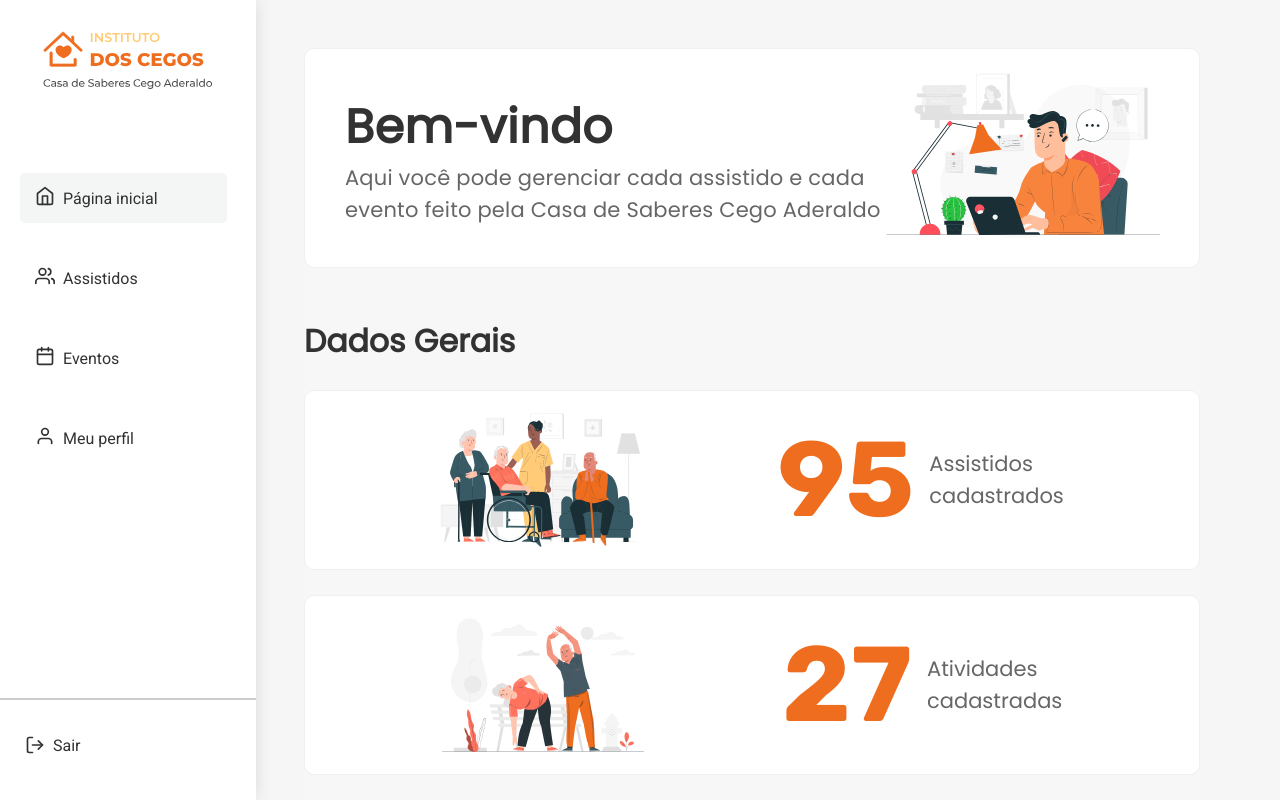
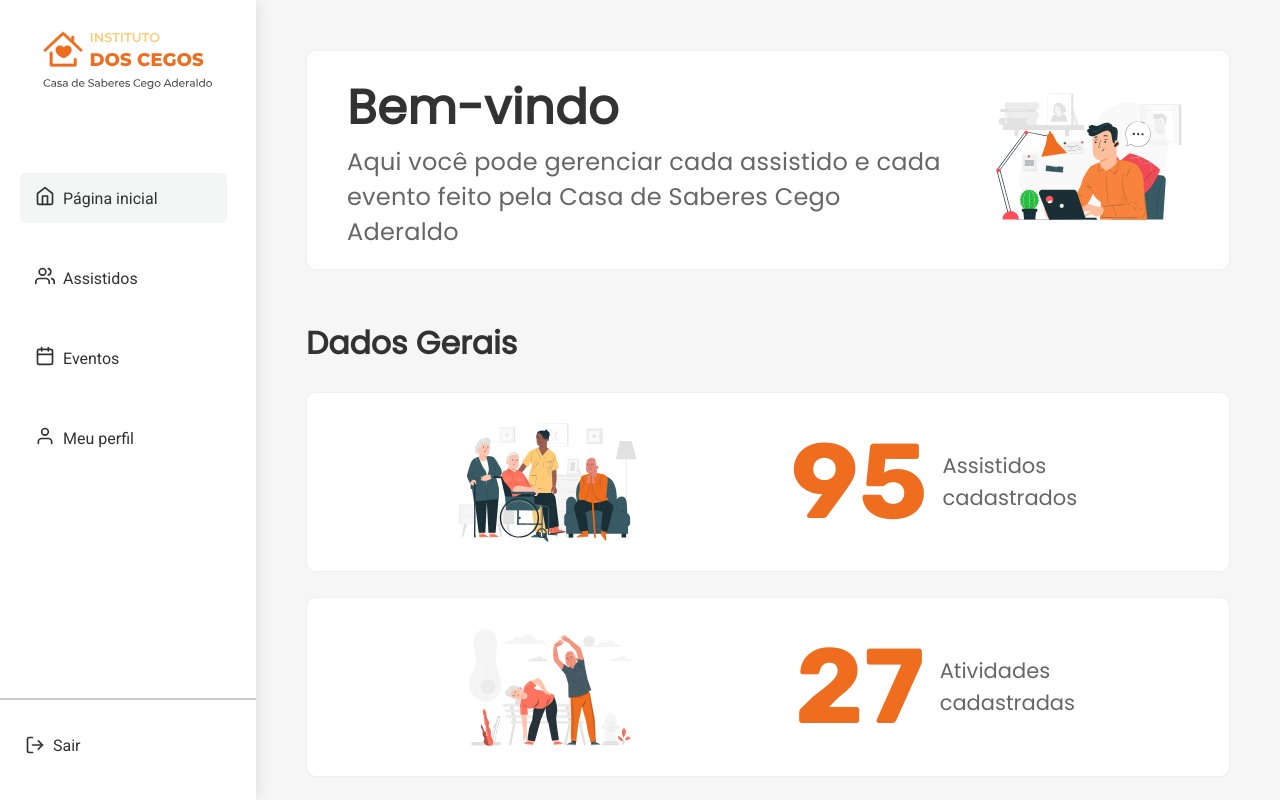
Before and after one commit to dev-inove/instituto-dos-cegos-front, a React (Create React App) app: page /home in a window 1280 px wide. Built offline with nearby package versions, Linux system fonts and the light colour scheme.

Commit message:
Polimento na responsividade e alterações finais

```diff
--- a/src/components/HomeCards/styles.ts
+++ b/src/components/HomeCards/styles.ts
@@ -2,64 +2,7 @@ import styled from 'styled-components';
 
 // container dos cards da tela home
 export const HomeCardsContainer = styled.div`
-  background-color: #f7f7f7;
+  background-color: #f6f6f6;
 `;
 
-// --------- container do card Welcome ----------------------
-export const ContainerCardWelcome = styled.div`
-  display: flex;
-  border-radius: 10px;
-  border: 1px solid rgba(0, 0, 0, 0.06);
-  height: 220px;
-  background-color: #fff;
-  justify-content: space-between;
-  align-items: center;
-`;
-
-export const ContainerCardWelcomeText = styled.div`
-  display: flex;
-  width: 667px;
-  min-height: 145;
-  word-wrap: break-word;
-  flex-direction: column;
-  align-content: space-between;
-  align-self: center;
-  margin-left: 2.5rem;
-`;
-
-export const ContainerCardWelcomeImage = styled.div`
-  margin-right: 37px;
-`;
-
-export const CardWelcomeImage = styled.img`
-  max-height: 165.17px;
-  max-width: 276.67px;
-  height: 165.17px;
-  width: 276.67px;
-`;
-
-// texto de cabeçalho do card Welcome
-export const CardWelcomeHeaderText = styled.h1`
-  width: 276px;
-  font-family: 'Poppins';
-  font-style: normal;
-  font-weight: 600;
-  font-size: 47.25px;
-  line-height: 71px;
-
-  letter-spacing: 0.01em;
-
-  color: #323232;
-`;
-
-// texto de descrição do card Welcome
-export const CardWelcomeText = styled.p`
-  font-family: 'Poppins';
-  font-style: normal;
-  font-weight: 400;
-  font-size: 21px;
-  line-height: 32px;
-  letter-spacing: 0.01em;
-
-  color: #666666;
-`;
+export default HomeCardsContainer;
--- a/src/components/InfoCards/styles.ts
+++ b/src/components/InfoCards/styles.ts
@@ -17,7 +17,6 @@ export const ContainerCardsInfo = styled.div`
   display: flex;
   flex-direction: row;
   justify-content: space-between;
-  align-items: center;
   @media (max-width: 1336px) {
     flex-direction: column;
   }
@@ -25,6 +24,7 @@ export const ContainerCardsInfo = styled.div`
 
 export const CounterStyle = styled.span`
   font-family: 'Rubik', sans-serif;
+
   font-style: normal;
   font-weight: 700;
   font-size: 106.32px;
@@ -78,6 +78,9 @@ export const InforCardText = styled.p`
 `;
 
 export const InforCardImage = styled.img`
-  width: 203px;
-  height: 135.33px;
+  max-width: 100%;
+  min-width: 5rem;
+  height: 100%;
+  min-height: 50px;
+  padding: 1em 0;
 `;
--- a/src/components/WelcomeCard/styles.ts
+++ b/src/components/WelcomeCard/styles.ts
@@ -1,9 +1,4 @@
 import styled from 'styled-components';
-
-// container dos cards da tela home
-export const HomeCardsContainer = styled.div`
-  background-color: #f7f7f7;
-`;
 
 // --------- container do card Welcome ----------------------
 export const ContainerCardWelcome = styled.div`
@@ -11,6 +6,8 @@ export const ContainerCardWelcome = styled.div`
   border-radius: 10px;
   border: 1px solid rgba(0, 0, 0, 0.06);
   height: 220px;
+  min-width: 484px;
+  min-height: 178px;
   background-color: #fff;
   justify-content: space-between;
   align-items: center;
@@ -18,8 +15,7 @@ export const ContainerCardWelcome = styled.div`
 
 export const ContainerCardWelcomeText = styled.div`
   display: flex;
-  width: 667px;
-  min-height: 145;
+  width: clamp(25rem, 48rem, 50rem);
   word-wrap: break-word;
   flex-direction: column;
   align-content: space-between;
@@ -29,23 +25,24 @@ export const ContainerCardWelcomeText = styled.div`
 
 export const ContainerCardWelcomeImage = styled.div`
   margin-right: 37px;
+  margin-left: 2rem;
 `;
 
 export const CardWelcomeImage = styled.img`
-  max-height: 165.17px;
-  max-width: 276.67px;
-  height: 165.17px;
-  width: 276.67px;
+  max-width: 100%;
+  min-width: 10rem;
+  height: 100%;
+  min-height: 50px;
+  padding: 1em 0;
+  object-position: center;
 `;
 
 // texto de cabeçalho do card Welcome
 export const CardWelcomeHeaderText = styled.h1`
-  width: 276px;
   font-family: 'Poppins';
   font-style: normal;
   font-weight: 600;
-  font-size: 47.25px;
-  line-height: 71px;
+  font-size: clamp(0.5rem, 3rem, 5rem);
 
   letter-spacing: 0.01em;
 
@@ -57,91 +54,9 @@ export const CardWelcomeText = styled.p`
   font-family: 'Poppins';
   font-style: normal;
   font-weight: 400;
-  font-size: 21px;
-  line-height: 32px;
+  font-size: clamp(0.05rem, 1.5rem, 3rem);
+  line-height: auto;
   letter-spacing: 0.01em;
 
   color: #666666;
 `;
-
-export const InfoHeaderText = styled.h1`
-  margin-top: 50px;
-  font-family: 'Poppins';
-  font-style: normal;
-  font-weight: 600;
-  font-size: 31.5px;
-  line-height: 47px;
-
-  color: #323232;
-`;
-
-// --------- container dos cards de informações ----------------------
-export const ContainerCardsInfo = styled.div`
-  margin-top: 25px;
-  display: flex;
-  flex-direction: row;
-  justify-content: space-between;
-  align-items: center;
-  @media (max-width: 1336px) {
-    flex-direction: column;
-  }
-`;
-
-export const CounterStyle = styled.span`
-  font-family: 'Rubik', sans-serif;
-  font-style: normal;
-  font-weight: 700;
-  font-size: 106.32px;
-  line-height: 126px;
-  color: #ef6d1f;
-
-  margin-right: 15px;
-`;
-
-export const InfoCard = styled.div`
-  display: flex;
-  border-radius: 10px;
-  border: 1px solid rgba(0, 0, 0, 0.06);
-  height: 180px;
-  width: 49%;
-  min-width: 484px;
-  min-height: 178px;
-  @media (max-width: 1336px) {
-    width: 100%;
-    margin-bottom: 25px;
-  }
-  background-color: #ffffff;
-
-  justify-content: space-evenly;
-  align-items: center;
-  margin-bottom: 50px;
-`;
-
-export const ContainerInfoCardImage = styled.div`
-  display: flex;
-  justify-content: center;
-`;
-
-export const ContainerInfoCardText = styled.div`
-  display: flex;
-  flex-direction: row;
-`;
-
-export const InforCardText = styled.p`
-  align-self: center;
-  font-family: 'Poppins';
-  font-style: normal;
-  font-weight: 400;
-  font-size: 21px;
-  line-height: 32px;
-
-  color: #666666;
-
-  width: 135px;
-  height: 64px;
-`;
-
-export const InforCardImage = styled.img`
-  width: 203px;
-  height: 135.33px;
-`;
--- a/src/pages/Home/styles.ts
+++ b/src/pages/Home/styles.ts
@@ -7,10 +7,7 @@ export const HomeContainer = styled.div`
   overflow-y: auto;
   overflow-x: auto;
   width: calc(100vw - 16rem);
-  padding: 3rem 5rem 3rem 3rem;
-  @media (max-width: 946px) {
-    width: calc(947px - 16rem);
-  }
+  padding: 50px;
 `;
 
 export default HomeContainer;
```
